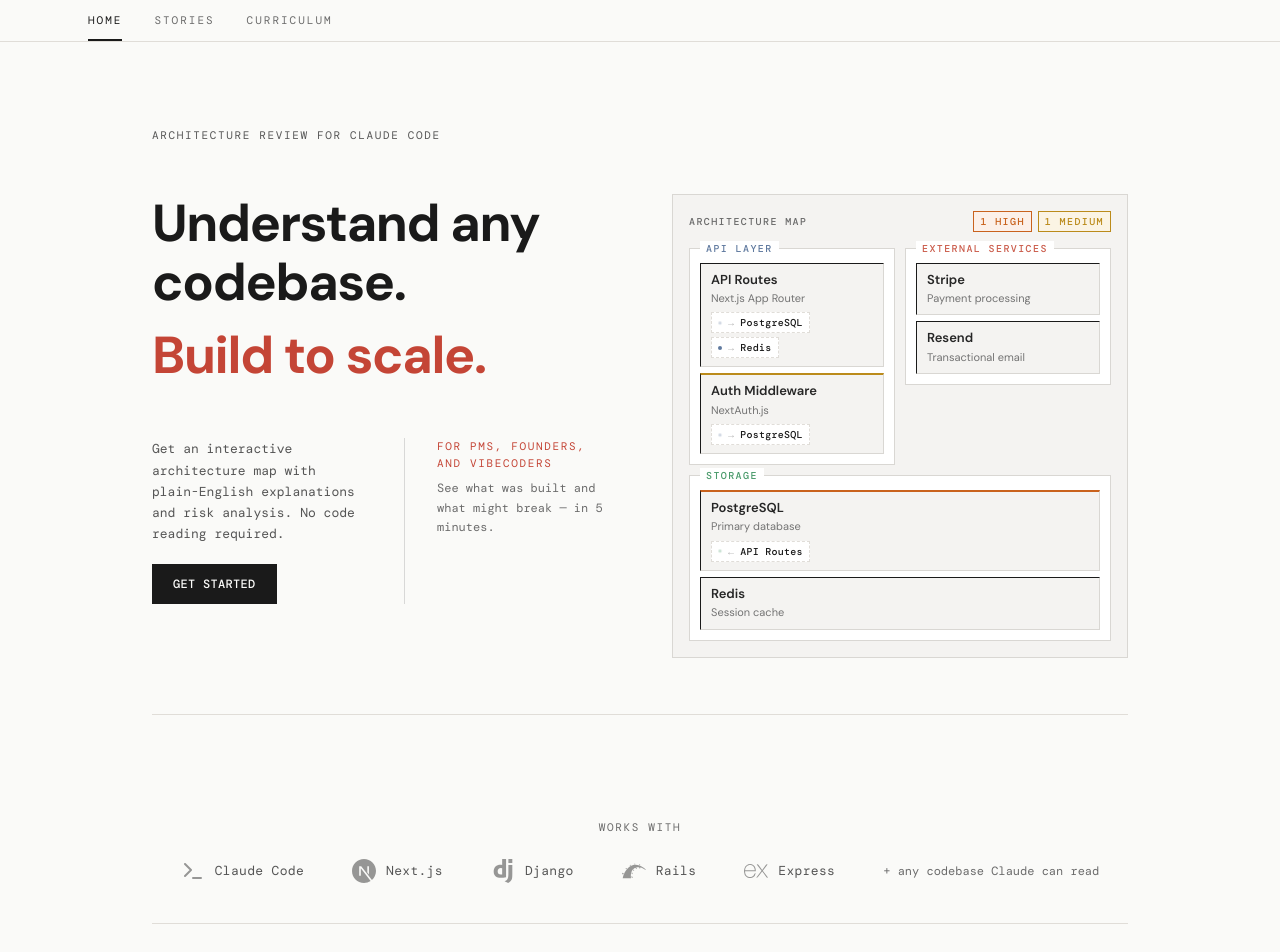
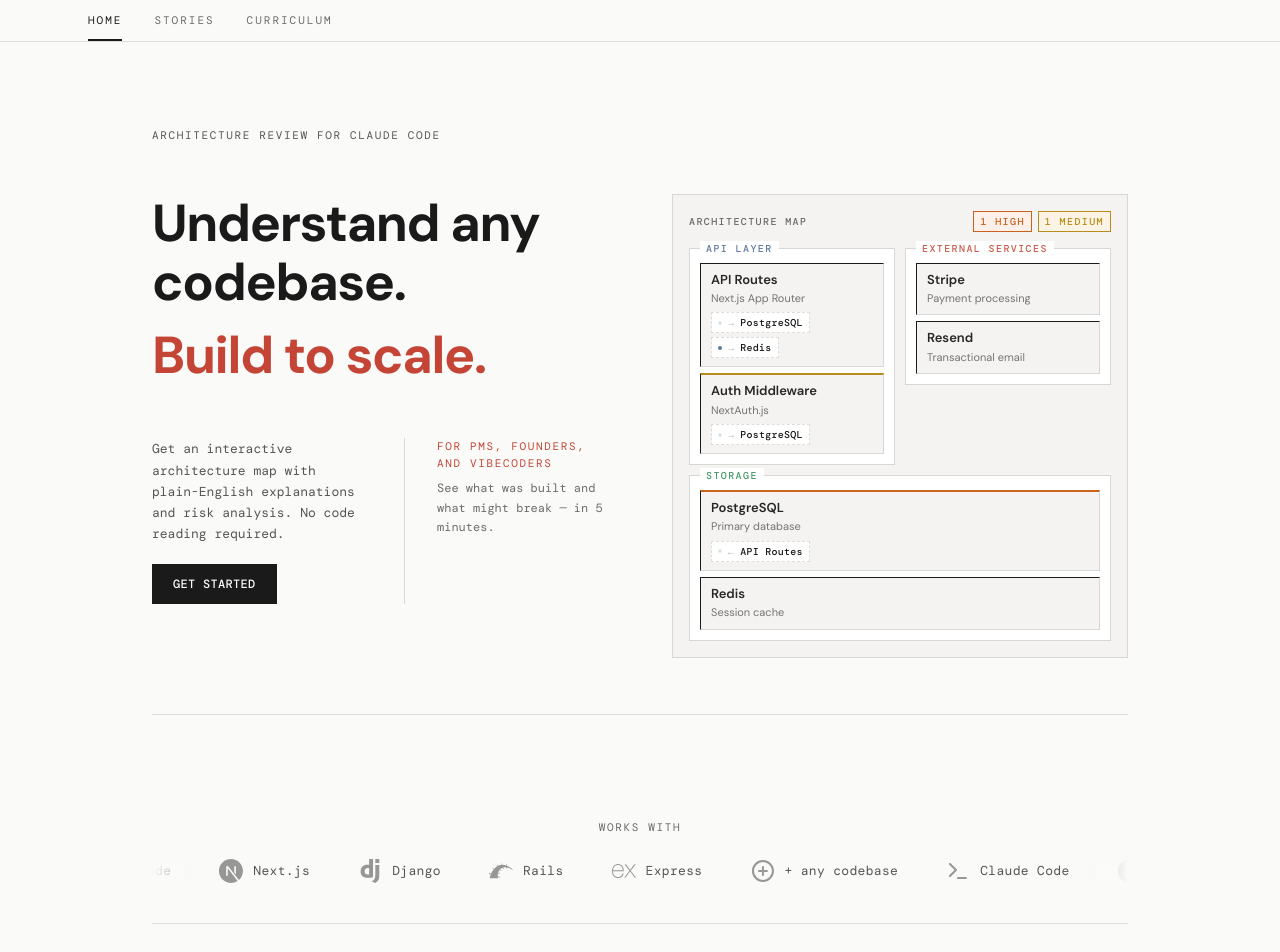
Before and after one commit to lucycrx/system-design-dev, a Next.js app: page / in a window 1280 px wide. Shown: the top 952 px of the page. Built offline with nearby package versions, Linux system fonts and the light colour scheme.

Commit message:
Add infinite scroll marquee to Works With section
Duplicates framework items for seamless looping, adds edge fade
gradients, and uses CSS marquee animation. Matches Pinecone's
scrolling logo bar pattern.

Co-Authored-By: Claude Opus 4.6 (1M context) <noreply@anthropic.com>

```diff
--- a/app/globals.css
+++ b/app/globals.css
@@ -62,6 +62,12 @@ html {
 }
 .scrollbar-hide::-webkit-scrollbar {
   display: none;
+}
+
+/* Infinite scroll marquee for Works With */
+@keyframes marquee {
+  from { transform: translateX(0); }
+  to { transform: translateX(-50%); }
 }
 
 /* Cursor blink for install section */
--- a/components/landing/WorksWith.tsx
+++ b/components/landing/WorksWith.tsx
@@ -43,7 +43,27 @@ const FRAMEWORKS = [
       </svg>
     ),
   },
+  {
+    name: "+ any codebase",
+    icon: (
+      <svg xmlns="http://www.w3.org/2000/svg" width="24" height="24" viewBox="0 0 24 24" fill="none" stroke="currentColor" strokeLinecap="round" strokeLinejoin="round" strokeWidth="2">
+        <circle cx="12" cy="12" r="10" />
+        <path d="M8 12h8M12 8v8" />
+      </svg>
+    ),
+  },
 ];
+
+function FrameworkItem({ fw }: { fw: (typeof FRAMEWORKS)[0] }) {
+  return (
+    <div className="flex items-center gap-2.5 text-text-muted flex-shrink-0 px-6">
+      <span className="opacity-60">{fw.icon}</span>
+      <span className="font-mono text-[13px] tracking-wide whitespace-nowrap">
+        {fw.name}
+      </span>
+    </div>
+  );
+}
 
 export function WorksWith() {
   const [visible, setVisible] = useState(false);
@@ -75,30 +95,20 @@ export function WorksWith() {
       }}
     >
       <p className="label-mono text-text-dim mb-6 text-center">Works with</p>
-      <div className="flex flex-wrap justify-center items-center gap-8 sm:gap-12">
-        {FRAMEWORKS.map((fw, i) => (
-          <div
-            key={fw.name}
-            className="flex items-center gap-2.5 text-text-muted transition-all duration-500 ease-[cubic-bezier(0.16,1,0.3,1)]"
-            style={{
-              opacity: visible ? 1 : 0,
-              transform: visible ? "translateY(0)" : "translateY(8px)",
-              transitionDelay: `${i * 80}ms`,
-            }}
-          >
-            <span className="opacity-60">{fw.icon}</span>
-            <span className="font-mono text-[13px] tracking-wide">{fw.name}</span>
-          </div>
-        ))}
-        <span
-          className="font-mono text-[12px] text-text-dim transition-all duration-500 ease-[cubic-bezier(0.16,1,0.3,1)]"
-          style={{
-            opacity: visible ? 1 : 0,
-            transitionDelay: `${FRAMEWORKS.length * 80}ms`,
-          }}
-        >
-          + any codebase Claude can read
-        </span>
+      <div className="relative overflow-hidden">
+        {/* Fade edges */}
+        <div className="absolute left-0 top-0 bottom-0 w-16 bg-gradient-to-r from-bg to-transparent z-10 pointer-events-none" />
+        <div className="absolute right-0 top-0 bottom-0 w-16 bg-gradient-to-l from-bg to-transparent z-10 pointer-events-none" />
+
+        {/* Scrolling track — duplicated for seamless loop */}
+        <div className="flex items-center animate-[marquee_25s_linear_infinite]">
+          {FRAMEWORKS.map((fw) => (
+            <FrameworkItem key={fw.name} fw={fw} />
+          ))}
+          {FRAMEWORKS.map((fw) => (
+            <FrameworkItem key={`dup-${fw.name}`} fw={fw} />
+          ))}
+        </div>
       </div>
     </div>
   );
```
